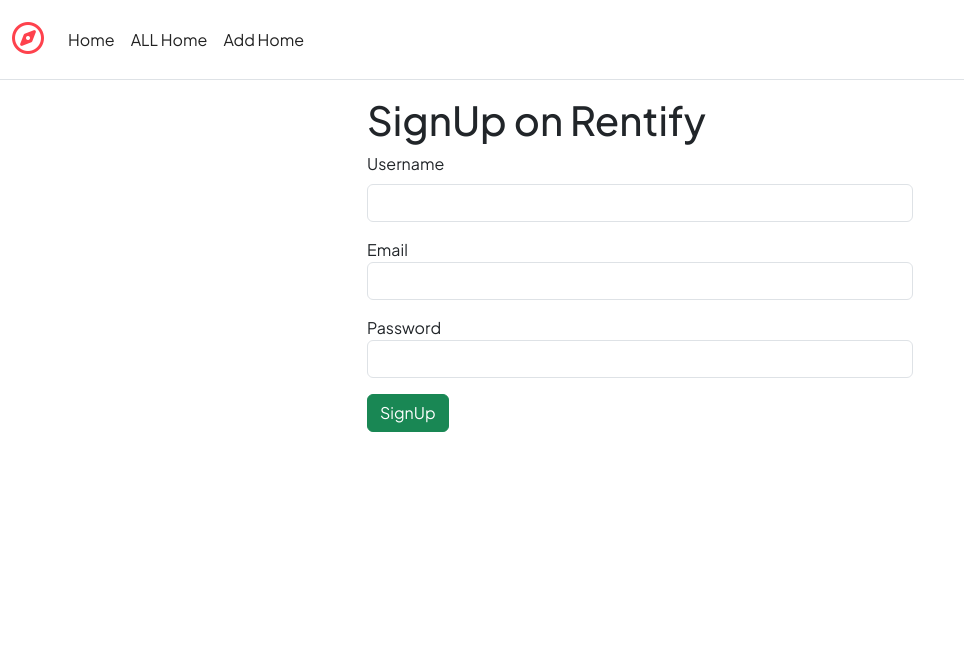
After one commit to Sachindangi189/rentify-app, a Node server app: page /signup in a window 1280 px wide. The commit adds this page. Shown: the top 672 px of the page, without its empty margins (0-964 px from the left). Run offline with Node 20, Linux system fonts and the light colour scheme; some libraries are stand-ins or nearby versions.

Commit message:
Add files via upload
add signup page

```diff
--- a/controllers/homePage.js
+++ b/controllers/homePage.js
@@ -35,6 +35,7 @@ exports.addHome = async (req,res) =>{
     country
   });
   await newListing.save();
+  req.flash('success', 'Home added successfully!');
   res.redirect('/listing');
 }
 
@@ -57,6 +58,7 @@ exports.updateHome = async (req, res) => {
     location,
     country
   });
+  req.flash('update', 'Home updated successfully!');
   res.redirect(`/listing/${id}`);
 };
 
@@ -64,5 +66,6 @@ exports.updateHome = async (req, res) => {
 exports.deleteHome = async (req, res) => {
   const { id } = req.params;
   await Listing.findByIdAndDelete(id);
+  req.flash('success', 'Home deleted successfully!');
   res.redirect('/listing');
 };
--- /dev/null
+++ b/controllers/loginController.js
@@ -0,0 +1,22 @@
+const path = require('path');
+const User = require('../models/user');
+
+exports.getSignup = (req, res) => {
+    res.render('signup', { title: 'Sign Up' });
+};
+
+exports.postSignup = async (req, res) => {
+  try{
+      const { username, email, password } = req.body;
+    const newUser = new User({username, email });
+    const registerUser = await User.register(newUser, password);
+    console.log(registerUser);
+    req.flash('success', 'User registered successfully!');
+    res.redirect('/listing');
+  }
+    catch (error) {
+        console.error(error);
+        req.flash('success', 'user already exists');
+        res.redirect('/signup');
+    }
+}
--- a/controllers/reviewController.js
+++ b/controllers/reviewController.js
@@ -10,7 +10,7 @@ exports.addReview = async (req, res) => {
 
   await newReview.save();
   await listing.save();
-
+  req.flash('success', 'Review added successfully!');
   res.redirect(`/listing/${listing._id}`);
 
 }
@@ -20,5 +20,6 @@ exports.deleteReview = async(req,res) => {
   let {id, reviewsId} = req.params;
  await Listing.findByIdAndUpdate(id, { $pull: { reviews: reviewsId } });
   await Review.findByIdAndDelete(reviewsId);
+  req.flash('success', 'Review deleted successfully!');
   res.redirect(`/listing/${id}`);
 }
--- /dev/null
+++ b/views/includes/flash.ejs
@@ -0,0 +1,13 @@
+<% if (success && success.length ) { %>
+  <div class="alert alert-success alert-dismissible fade show col-6 offset-3" role="alert">
+     <%= success %>
+    <button type="button" class="btn-close" data-bs-dismiss="alert" aria-label="Close"></button>
+  </div>
+<% } %>
+
+<% if (update && update.length ) { %>
+  <div class="alert alert-success alert-dismissible fade show col-6 offset-3" role="alert">
+     <%= update %>
+    <button type="button" class="btn-close" data-bs-dismiss="alert" aria-label="Close"></button>
+  </div>
+<% } %>
--- a/views/layouts/boilerPlate.ejs
+++ b/views/layouts/boilerPlate.ejs
@@ -14,6 +14,7 @@
 <body>
   <%- include('../includes/navbar') %>
   <div class="container">
+    <%- include('../includes/flash') %>
     <%- body %>
   </div>
 
--- /dev/null
+++ b/views/signup.ejs
@@ -0,0 +1,25 @@
+<% layout('layouts/boilerPlate') %>
+
+<div class="row mt-3">
+  <h1 class="col-6 offset-3">SignUp on Rentify</h1>
+    <div class="col-6 offset-3">
+    <form action="/signup" method="post" class="needs-validation" novalidate>
+      <div class="mb-3">
+        <label for="username" class="form-label">Username</label>
+        <input type="text" id="username" name="username" class="form-control" required>
+      </div>
+
+       <div  class="mb-3">
+        <label for="Email" class="form-lable">Email</label>
+        <input type="email" id="email" name="email" class="form-control" required>
+      </div>
+
+       <div  class="mb-3">
+        <label for="Password" class="form-lable">Password</label>
+        <input type="password" id="Password" name="password" class="form-control" required>
+      </div>
+
+      <button class="btn btn-success">SignUp</button>
+    </form>
+  </div>
+</div>
```
Also changed, not shown: app.js (+37 -1 lines), models/user.js (added, +15 -0 lines), package.json (+6 -1 lines), routes/loginRoute.js (added, +11 -0 lines), routes/reviewsRoute.js (added, +10 -0 lines), 1 other file.
